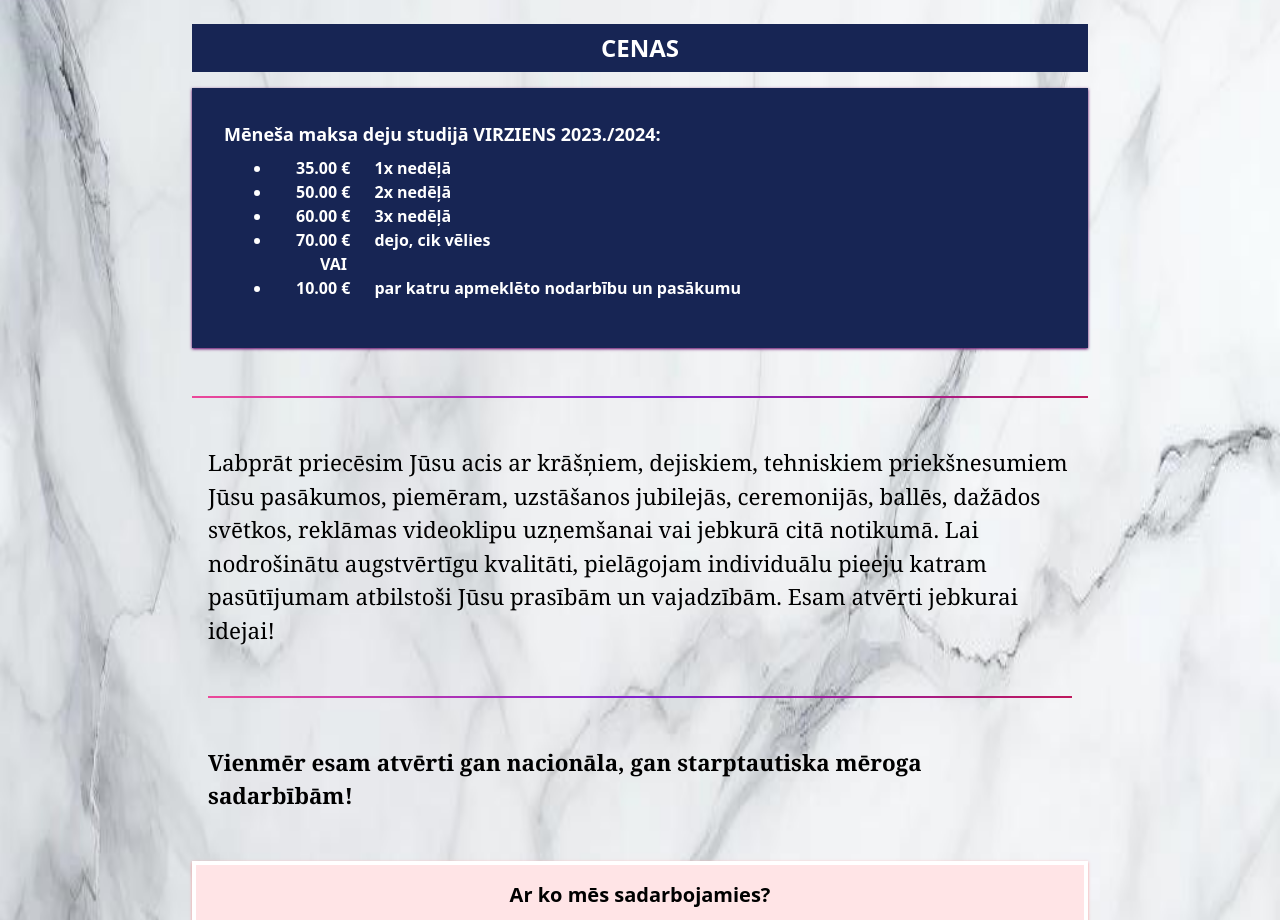
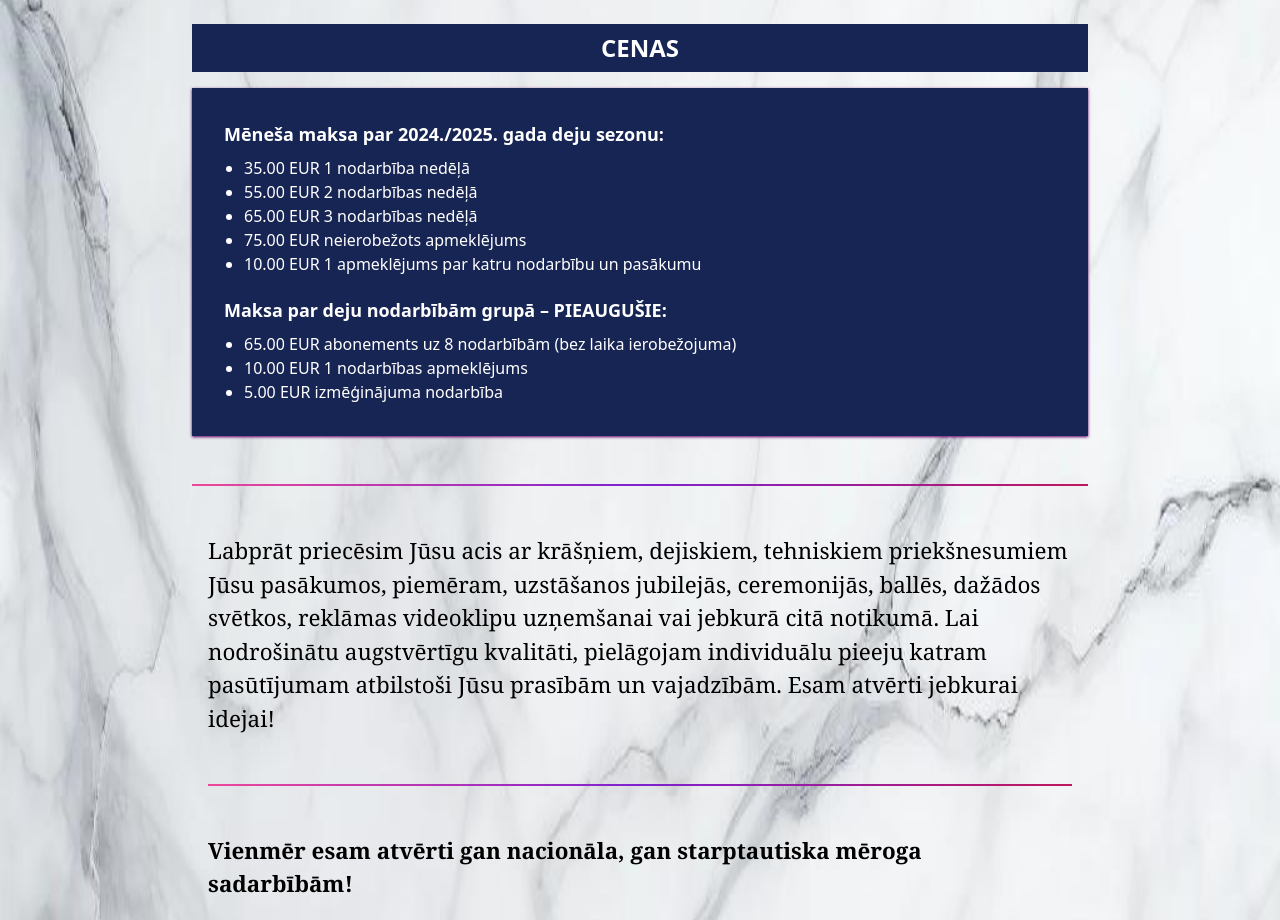
Before and after one commit to ErnestNeimanis/virziens, a Vue app in the folder virziens/: page /services in a window 1280 px wide. Shown: the part 1100-2020 px from the top of the page. Built offline with nearby package versions, Linux system fonts and the light colour scheme; a web font is replaced by a local one.

Commit message:
prices updated

```diff
--- a/virziens/src/views/ServicesView.vue
+++ b/virziens/src/views/ServicesView.vue
@@ -253,20 +253,27 @@ const section3 = [
             <div class="bg-blue-950 text-white   shadow shadow-fuchsia-900 shadow-6xl p-8 ">
 
                 <div>
-                    <div v-for="service in services" class="mb-4">
-                        <div>
-                            <div class="mb-2">
-                                <h4 class="text-lg font-semibold">{{ service.title }}</h4>
-                            </div>
-                            <div v-if="service.prices" class="ml-12  font-bold">
-                                <Prices :prices="service.prices" />
-                                    <span class="ml-12">VAI</span>
-                                <Prices :prices="[ { amount: '10.00 €', description: 'par katru apmeklēto nodarbību un pasākumu',},]" />
+                    <h2 class="text-lg font-extrabold">Mēneša maksa par 2024./2025. gada deju sezonu:</h2>
+                  <ul class="list-disc pl-5 mt-2 ">
+                    <li>35.00 EUR 1 nodarbība nedēļā</li>
+                    <li>55.00 EUR 2 nodarbības nedēļā</li>
+                    <li>65.00 EUR 3 nodarbības nedēļā</li>
+                    <li>75.00 EUR neierobežots apmeklējums</li>
+                    <li>10.00 EUR 1 apmeklējums par katru nodarbību un pasākumu</li>
+                  </ul>
 
-                            </div>
-                        </div>
-                    </div>
                 </div>
+
+              <div class="mt-5 ">
+                <h2 class="text-lg font-extrabold">Maksa par deju nodarbībām grupā – PIEAUGUŠIE:</h2>
+                <ul class="list-disc pl-5 mt-2 ">
+                  <li>65.00 EUR abonements uz 8 nodarbībām (bez laika ierobežojuma)</li>
+                  <li>10.00 EUR 1 nodarbības apmeklējums</li>
+                  <li>5.00 EUR izmēģinājuma nodarbība</li>
+
+                </ul>
+
+              </div>
             </div>
 
         </section>
```
Also changed, not shown: 5 other files (tests, documents, lock files or other folders).
